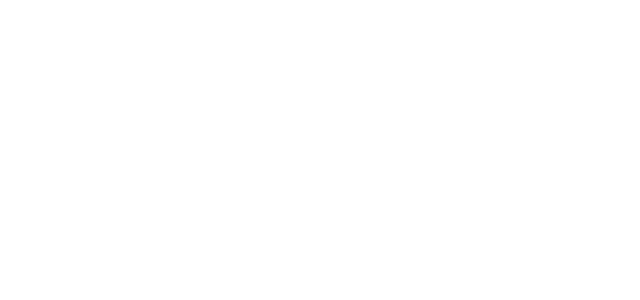
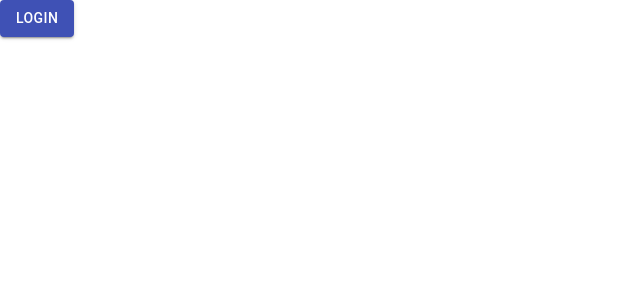
Before and after one commit to danschae/CurrencyApp, a React (Create React App) app: page / in a window 1280 px wide. Shown: the top 300 px of the page, without its empty margins (0-640 px from the left). Built offline with nearby package versions, Linux system fonts and the light colour scheme.

Commit message:
begin forming register/login

```diff
--- a/package.json
+++ b/package.json
@@ -3,6 +3,7 @@
   "version": "0.1.0",
   "private": true,
   "dependencies": {
+    "@material-ui/core": "^4.11.2",
     "@testing-library/jest-dom": "^5.11.5",
     "@testing-library/react": "^11.1.0",
     "@testing-library/user-event": "^12.1.10",
--- a/src/App.js
+++ b/src/App.js
@@ -1,10 +1,10 @@
-import logo from './logo.svg';
+import NavBar from "./components/NavBar"
 import './App.css';
 
 function App() {
   return (
     <div>
-
+      <NavBar />
     </div>
   );
 }
--- /dev/null
+++ b/src/components/NavBar.js
@@ -0,0 +1,30 @@
+import {useState} from 'react';
+import { makeStyles } from '@material-ui/core/styles';
+import Button from '@material-ui/core/Button';
+
+const modalState = {
+  regOpen: false,
+  loginOpen: false
+};
+
+const useStyles = makeStyles((theme) => ({
+  root: {
+    '& > *': {
+      margin: theme.spacing(1),
+    },
+  },
+}));
+
+const NavBar = () => {
+  const [modal, setModal] = useState(modalState);
+  const classes = useStyles();
+
+  return (
+    <>
+    <Button variant="contained" color="primary">
+        Login
+      </Button>
+    </>
+  );
+};
+export default NavBar;
```
Also changed, not shown: src/components/Admin/Login.js (+67 -0 lines), 1 other file (tests, documents, lock files or other folders).
